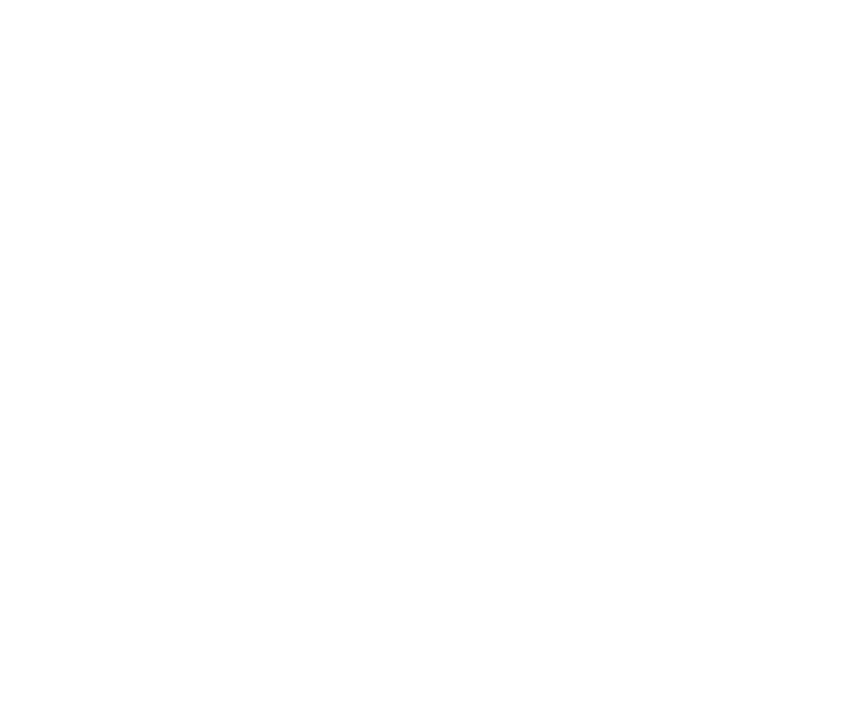
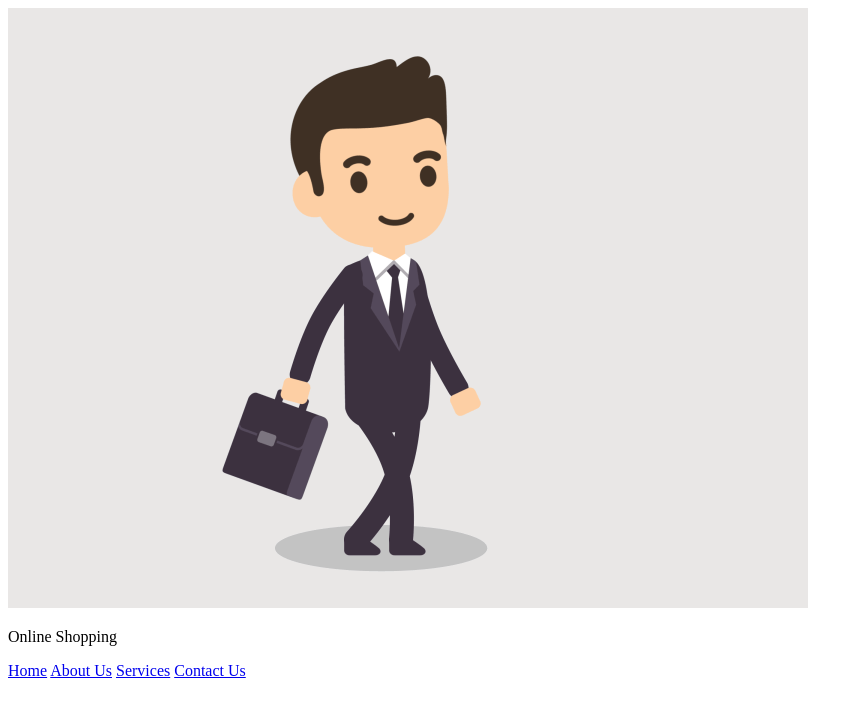
Before and after one commit to habibshewa2023/online_shopping, a plain HTML site: page index.html in a window 1280 px wide. Shown: the whole page, without its empty margins (0-863 px from the left). Drawn offline with Linux system fonts and the light colour scheme.

Commit message:
added the header and navigation section

```diff
--- a/index.html
+++ b/index.html
@@ -8,6 +8,16 @@
     <link rel="icon" href="image/logo.gif" type="image/ico">
 </head>
 <body>
+    <header class="header" id="scrollTop">
+		<img src="image/logo1.gif" alt="Online Shopping Logo">
+		<p>Online Shopping</p>
+	</header>
 
+	<nav>
+		<a href="#home">Home</a>
+		<a href="#about">About Us</a>
+		<a href="#services">Services</a>
+		<a href="#contact">Contact Us</a>
+	</nav>
 </body>
 </html>
```
